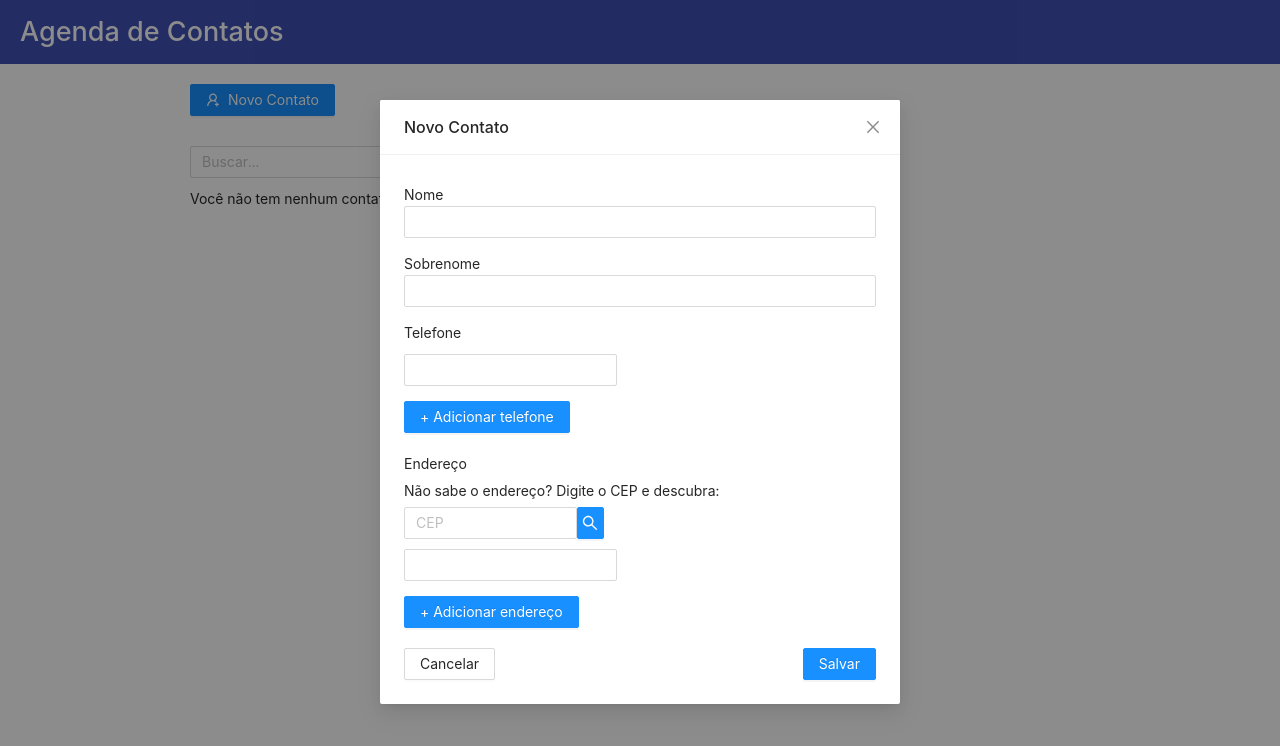
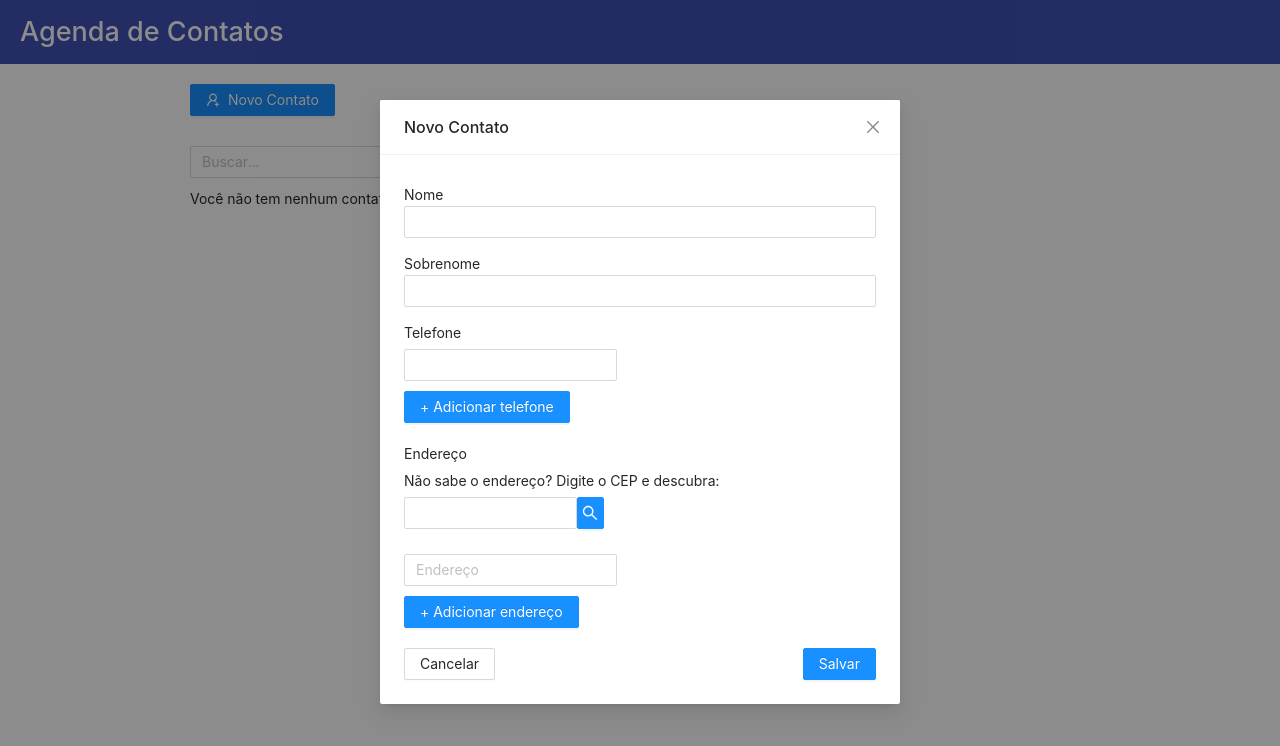
Before and after one commit to a-medeiros/agenda-contatos, a React (Create React App) app: page / in a window 1280 px wide. Both pictures are taken after a click on the button "Novo Contato". Shown: the top 746 px of the page. Built offline with nearby package versions, Linux system fonts and the light colour scheme.

Commit message:
Changing style, adding placeholder and type

```diff
--- a/src/components/CreateNewContact/index.js
+++ b/src/components/CreateNewContact/index.js
@@ -115,6 +115,7 @@ export default function CreateNewContact({ isModalVisible, setIsModalVisible, co
             {phoneNumber.map((phone, index) => (
               <div className="input">
                 <Input
+                  type="number"
                   style={{ width: '85%' }}
                   value={phone.number}
                   onChange={(e) => changeSelectedPhoneNumber(e, index)}
@@ -151,6 +152,7 @@ export default function CreateNewContact({ isModalVisible, setIsModalVisible, co
                   style={{ width: '85%' }}
                   value={address.address}
                   onChange={(e) => changeSelectedAddress(e, index)}
+                  placeholder="Endereço"
                 />
                 {index !== 0 && (
                   <div className="container-icon">
--- a/src/components/CreateNewContact/styles.css
+++ b/src/components/CreateNewContact/styles.css
@@ -8,7 +8,7 @@
 }
 
 .input {
-  padding: 10px 0px;
+  padding: 5px 0px;
   display: flex;
   align-items: center;
   width: 250px;
--- a/src/components/SearchAddress/index.js
+++ b/src/components/SearchAddress/index.js
@@ -17,7 +17,11 @@ export default function SearchAddress({ cep, setCep, wantedAddress, setWantedAdd
     <>
       <p className="text">Não sabe o endereço? Digite o CEP e descubra:</p>
       <div className="container-cep">
-        <Input value={cep} onChange={(e) => setCep(e.target.value)} placeholder="CEP" />
+        <Input
+          type="number"
+          value={cep}
+          onChange={(e) => setCep(e.target.value)}
+        />
         <Button type="primary" icon={<SearchOutlined />} onClick={() => getAddressByCEP(cep)} />
       </div>
       {wantedAddress && (
--- a/src/components/SearchAddress/styles.css
+++ b/src/components/SearchAddress/styles.css
@@ -1,6 +1,7 @@
 .container-cep {
   display: flex;
   width: 200px;
+  padding-bottom: 20px;
 }
 
 .text {
```
